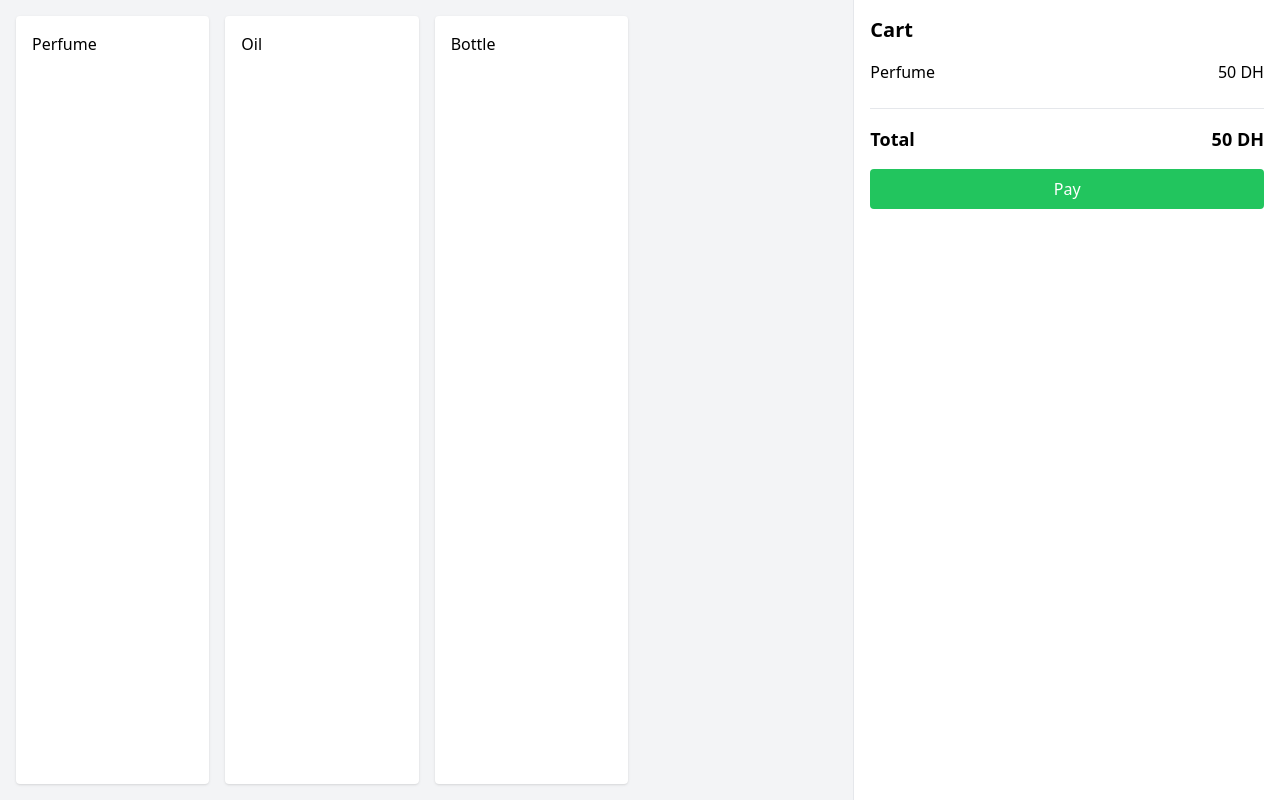
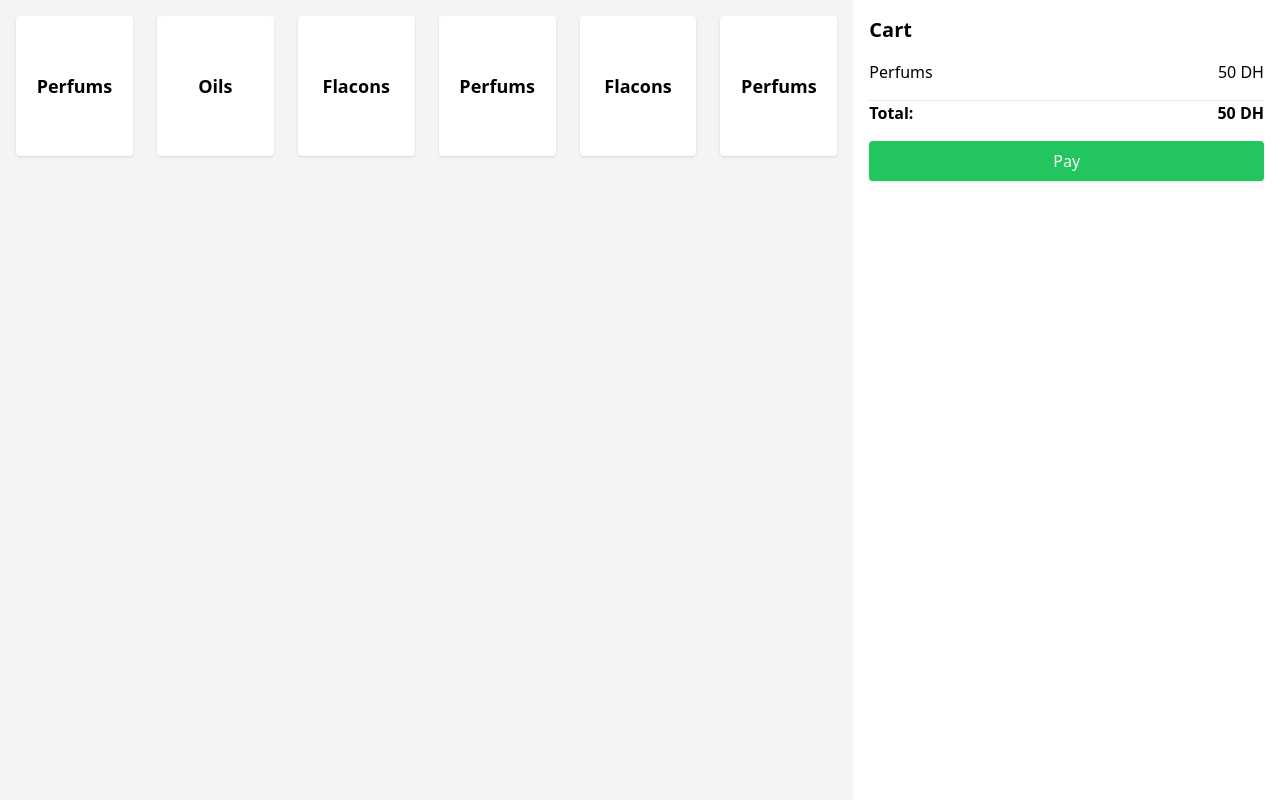
Before and after one commit to mosadikdev/POSMO, a React (Vite) app in the folder pos-frontend/: page / in a window 1280 px wide. Built offline with nearby package versions, Linux system fonts and the light colour scheme.

Commit message:
Improve POS grid layout (fixed product card size)

```diff
--- a/pos-frontend/src/pages/POS.jsx
+++ b/pos-frontend/src/pages/POS.jsx
@@ -1,35 +1,59 @@
 export default function POS() {
     return (
+
         <div className="h-screen grid grid-cols-3">
 
-      {/* Products */}
-      <div className="col-span-2 p-4 grid grid-cols-4 gap-4 bg-gray-100">
-        <div className="bg-white p-4 shadow rounded">Perfume</div>
-        <div className="bg-white p-4 shadow rounded">Oil</div>
-        <div className="bg-white p-4 shadow rounded">Bottle</div>
+            <div className="col-span-2 p-4 bg-gray-100">
+
+  <div className="grid grid-cols-6 gap-6 auto-rows-[140px]">
+
+    <div className="bg-white shadow rounded flex items-center justify-center text-lg font-semibold">
+      Perfums
     </div>
 
-      {/* Cart */}
-      <div className="bg-white p-4 border-l">
-        <h2 className="text-xl font-bold mb-4">Cart</h2>
-
-        <div className="flex justify-between">
-          <span>Perfume</span>
-          <span>50 DH</span>
+    <div className="bg-white shadow rounded flex items-center justify-center text-lg font-semibold">
+      Oils
     </div>
 
-        <div className="mt-6 border-t pt-4">
-          <div className="flex justify-between text-lg font-bold">
-            <span>Total</span>
-            <span>50 DH</span>
+    <div className="bg-white shadow rounded flex items-center justify-center text-lg font-semibold">
+      Flacons
     </div>
 
-          <button className="mt-4 w-full bg-green-500 text-white py-2 rounded">
-            Pay
-          </button>
+    <div className="bg-white shadow rounded flex items-center justify-center text-lg font-semibold">
+      Perfums
+    </div>
+
+    <div className="bg-white shadow rounded flex items-center justify-center text-lg font-semibold">
+      Flacons
+    </div>
+
+    <div className="bg-white shadow rounded flex items-center justify-center text-lg font-semibold">
+      Perfums
     </div>
   </div>
 
 </div>
+
+            <div className="m-4">
+                    <h2 className="text-xl font-bold mb-4">Cart</h2>
+
+                    <div className="flex justify-between mb-4">
+                        <span>Perfums</span>
+                        <span>50 DH</span>
+                    </div>
+
+
+                    <div className="flex justify-between border-t font-bold">
+                        <span>Total: </span>
+                        <span>50 DH</span>
+                    </div>
+
+
+                    <button className="w-full bg-green-500 py-2 rounded shadow mt-4 text-white">Pay</button>
+
+            </div>
+
+        </div>
+
     )
 }
```
Lines whose indentation alone changed are shown as unchanged.
